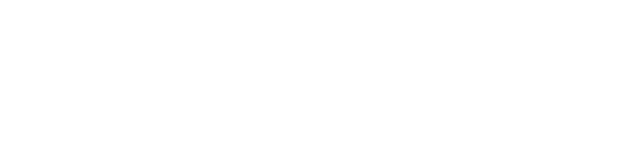
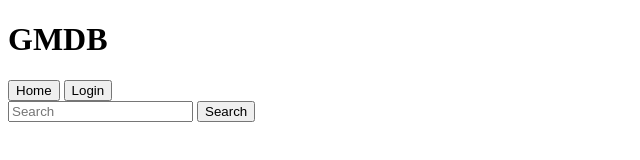
Before and after one commit to ananaso/USAF-html-checkpoint, a plain HTML site: page login.html in a window 1280 px wide. Shown: the whole page, without its empty margins (0-640 px from the left). Drawn offline with Linux system fonts and the light colour scheme.

Commit message:
added basic elements for header

```diff
--- a/login.html
+++ b/login.html
@@ -4,5 +4,14 @@
     <title>GMDB</title>
   </head>
   <body>
+    <header>
+      <h1>GMDB</h1>
+      <nav>
+        <button type="button">Home</button>
+        <button type="button">Login</button>
+      </nav>
+      <input type="search" placeholder="Search" id="movieSearch" name="movieSearch">
+      <button type="button" id="searchButton">Search</button>
+    </header>
   </body>
 </html>
```
